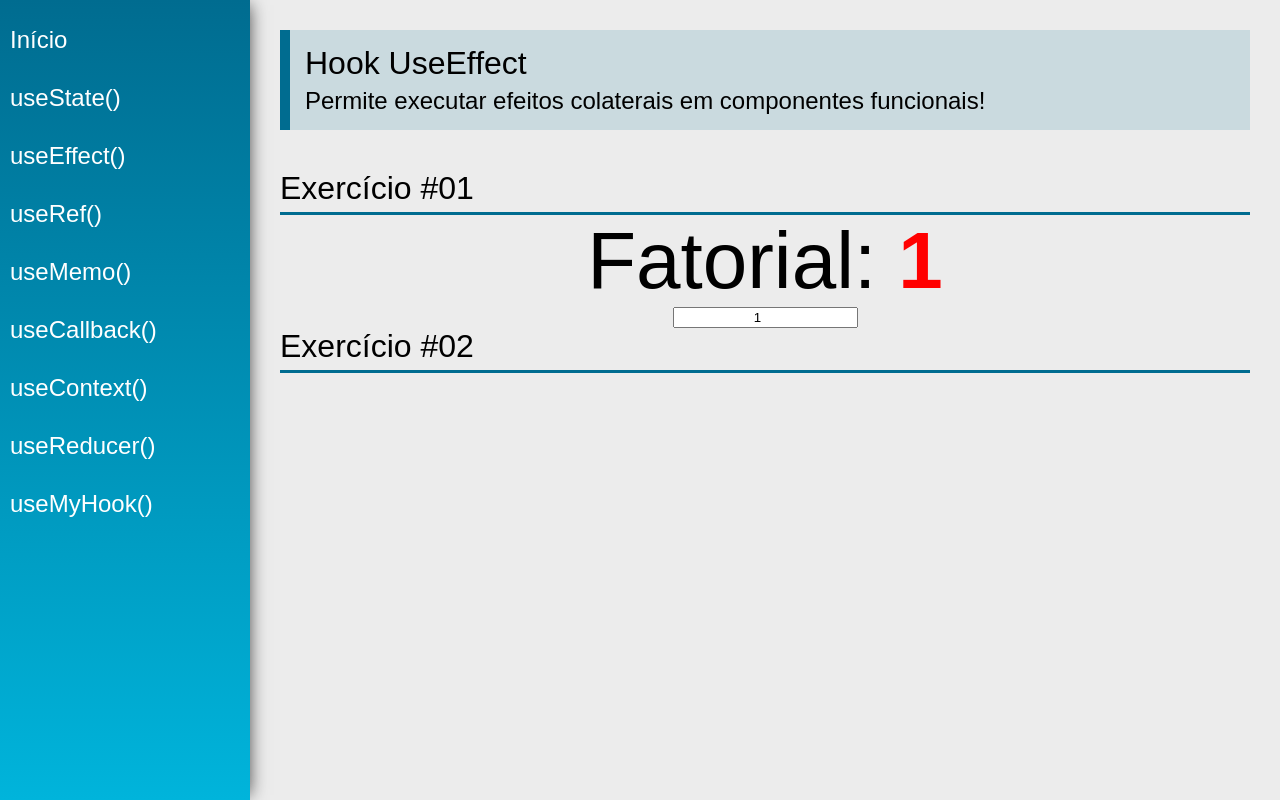
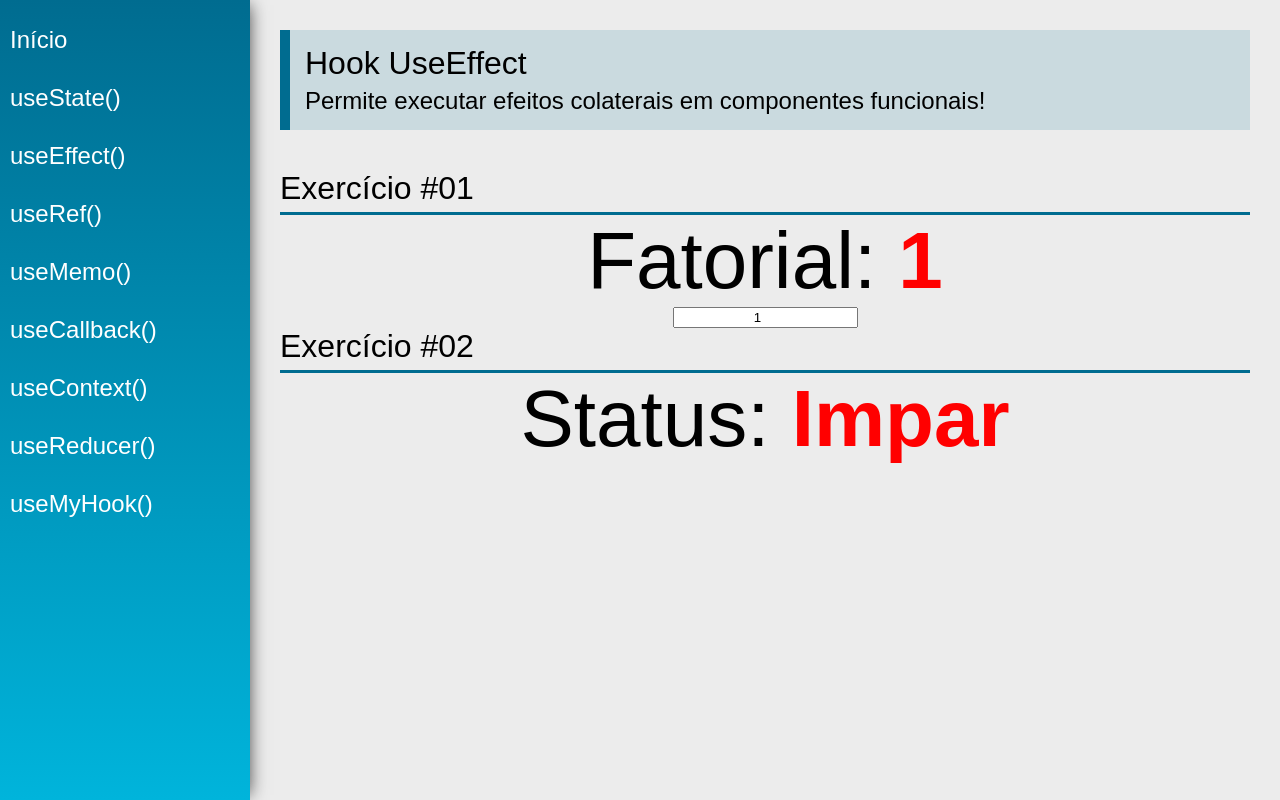
Before and after one commit to wen-dell/hooks, a React (Create React App) app: page /useEffect in a window 1280 px wide. Built offline with nearby package versions, Linux system fonts and the light colour scheme.

Commit message:
Desafio UseEffect

```diff
--- a/src/views/examples/UseEffect.jsx
+++ b/src/views/examples/UseEffect.jsx
@@ -9,6 +9,7 @@ function calcFatorial(n) {
 }
 
 const UseEffect = (props) => {
+    const [status, setStatus] = useState('Impar');
     const [number, setNumber] = useState(1);
     const [fatorial, setFatorial] = useState(1);
 
@@ -19,6 +20,14 @@ const UseEffect = (props) => {
     useEffect(() => {
         if (fatorial > 1000000) {
             document.title = "Eita!!!";
+        }
+    }, [fatorial]);
+
+    useEffect(() => {
+        if (fatorial % 2 === 0) {
+            setStatus('Par');
+        } else {
+            setStatus('Impar');
         }
     }, [fatorial]);
 
@@ -39,7 +48,10 @@ const UseEffect = (props) => {
 
              <SectionTitle title="Exercício #02" />
              <div className="center">
-
+                <div>
+                    <span className="text">Status: </span>
+                    <span className="text red">{status}</span>
+                </div>
              </div>
         </div>
     );
```
